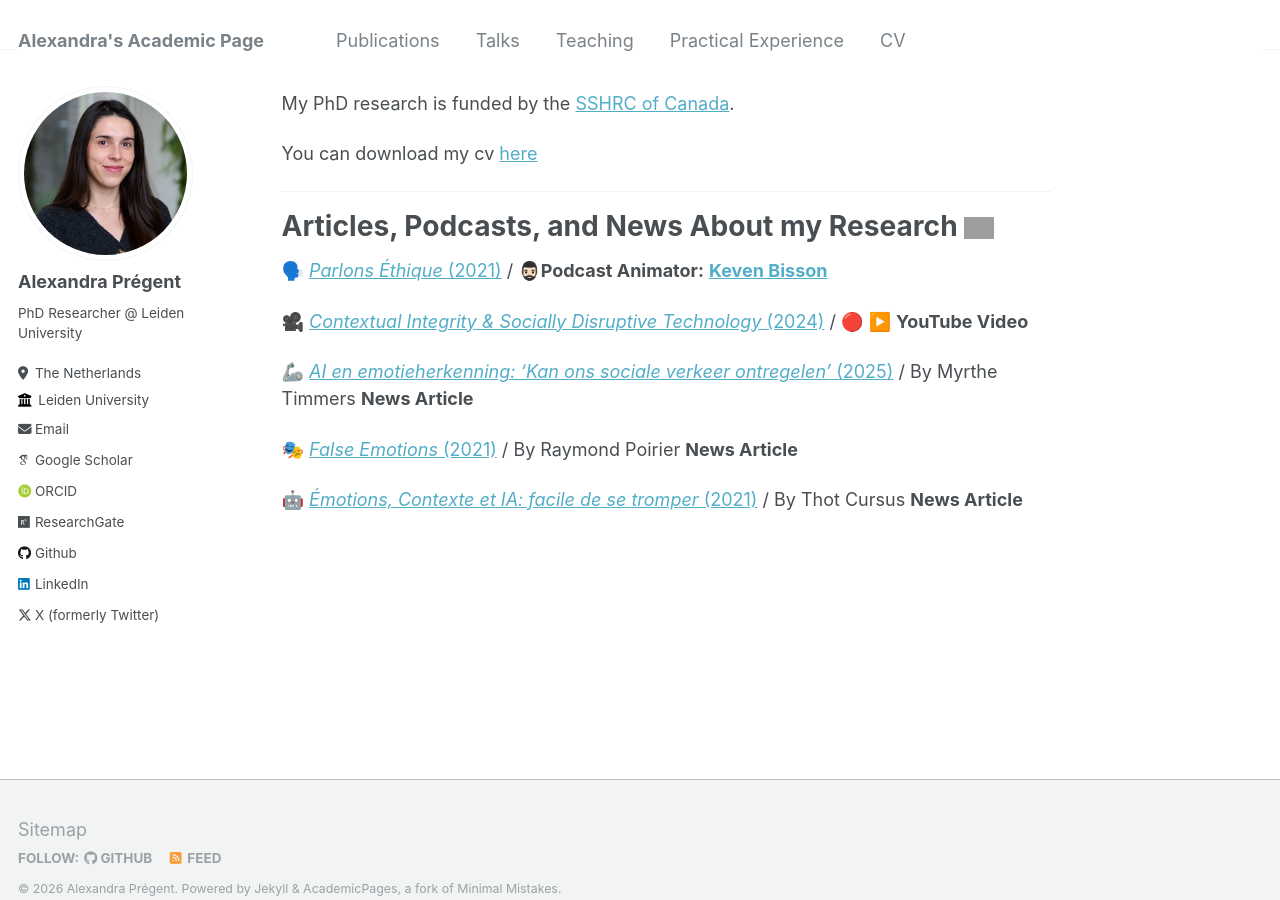
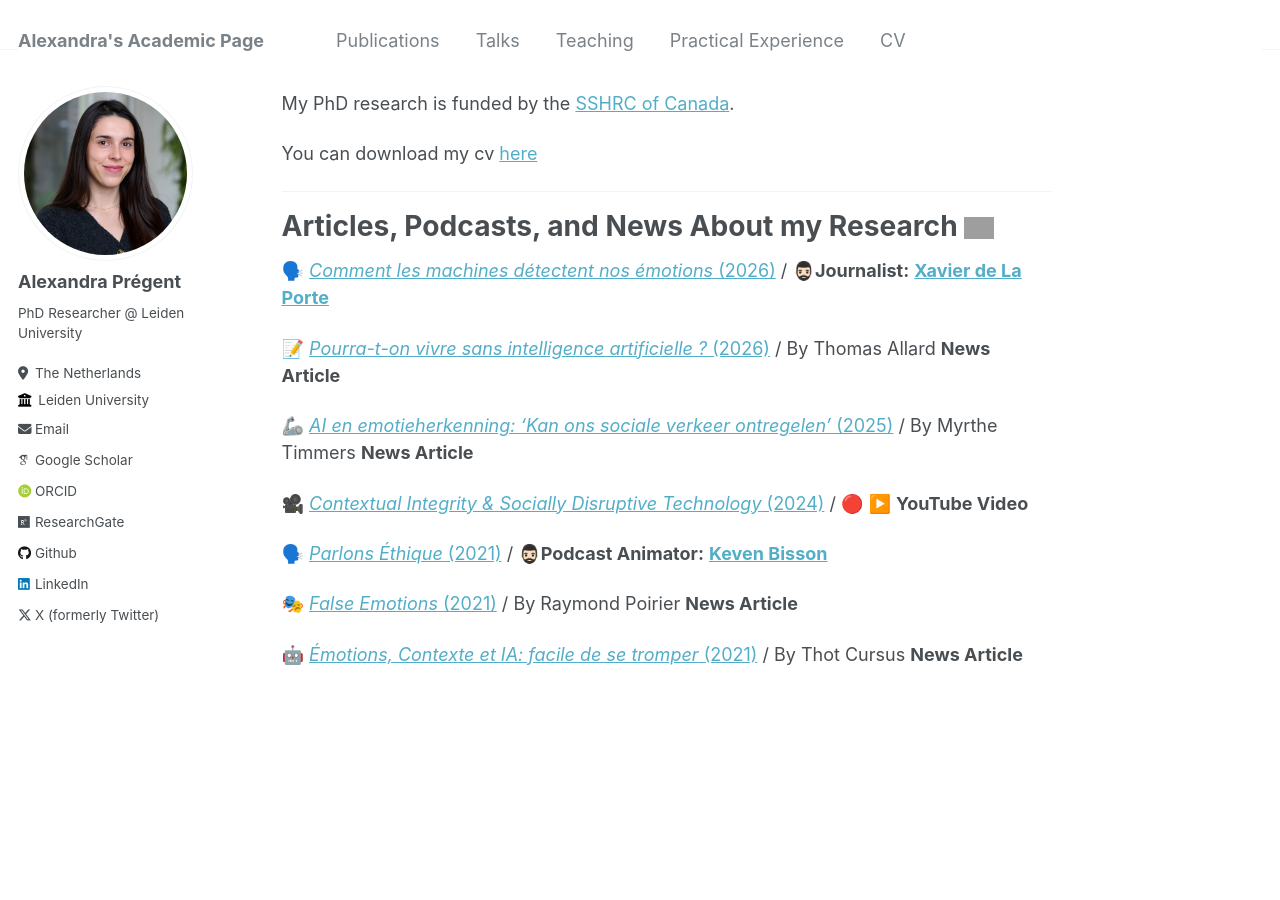
Before and after one commit to AlexandraPregent/AlexandraPregent.github.io, a Jekyll site: the page built from _pages/about.md, in a window 1280 px wide and 900 px high, scrolled down 942 px. Built offline with Jekyll 4.4.1, drawn with Linux system fonts in a browser that asks for light colours; some web fonts are replaced; grey boxes are pictures that could not be loaded.

Commit message:
Update about.md

```diff
--- a/_pages/about.md
+++ b/_pages/about.md
@@ -29,11 +29,15 @@ You can download my cv [here](https://AlexandraPregent.github.io/files/Alexandra
 # Articles, Podcasts, and News About my Research <img src="https://github.com/AlexandraPregent/AlexandraPregent.github.io/assets/165220288/f362716c-61f5-4a93-9807-b0812a4f4c81" alt="https://github.com/AlexandraPregent/AlexandraPregent.github.io/assets/165220288/f362716c-61f5-4a93-9807-b0812a4f4c81" width="30"/>
 
 
-🗣️  [*Parlons Éthique* (2021)](https://www.youtube.com/watch?v=_szyyVoG5bs)  /  🧔🏻‍♂️**Podcast Animator:** **[Keven Bisson](https://www.kevenbisson.com/)**
+🗣️  [*Comment les machines détectent nos émotions* (2026)](https://www.radiofrance.fr/franceinter/podcasts/le-code-a-change/le-code-a-change-6609054)   /  🧔🏻‍♂️**Journalist:** **[Xavier de La Porte](https://fr.wikipedia.org/wiki/Xavier_de_La_Porte)**
+
+📝 [*Pourra-t-on vivre sans intelligence artificielle ?* (2026)](https://www.curieux.live/2026/05/05/pourra-t-on-vivre-sans-intelligence-artificielle/)  / By Thomas Allard **News Article**
+
+🦾 [*AI en emotieherkenning: ‘Kan ons sociale verkeer ontregelen’* (2025)](https://www.universiteitleiden.nl/nieuws/2025/07/ai-en-emotieherkenning-kan-ons-sociale-verkeer-ontregelen) / By Myrthe Timmers **News Article**
 
 🎥  [*Contextual Integrity & Socially Disruptive Technology* (2024)](https://www.youtube.com/watch?v=hEOm9ITLa4Q) / 🔴 ▶️ **YouTube Video**
 
-🦾 [*AI en emotieherkenning: ‘Kan ons sociale verkeer ontregelen’* (2025)](https://www.universiteitleiden.nl/nieuws/2025/07/ai-en-emotieherkenning-kan-ons-sociale-verkeer-ontregelen) / By Myrthe Timmers **News Article**
+🗣️ [*Parlons Éthique* (2021)](https://www.youtube.com/watch?v=_szyyVoG5bs)  /  🧔🏻‍♂️**Podcast Animator:** **[Keven Bisson](https://www.kevenbisson.com/)**
 
 🎭  [*False Emotions* (2021)](https://www.fp.ulaval.ca/actualites/alexandra-pregent-etudiante-a-la-maitrise-en-philosophie-a-presente-ses-travaux-dans-le-cadre-de-la-semaine-numeriqc) / By Raymond Poirier **News Article**
 
```
